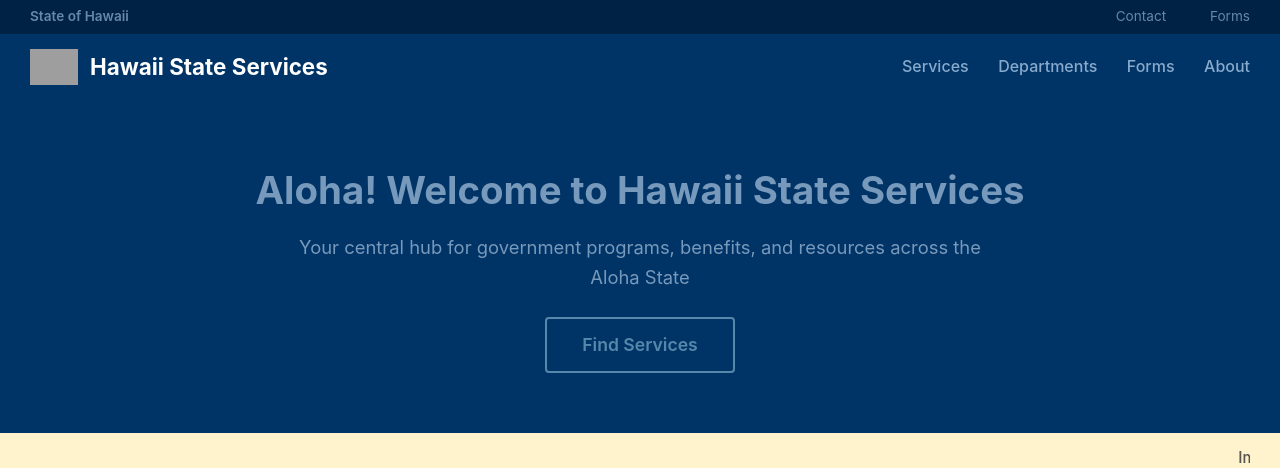
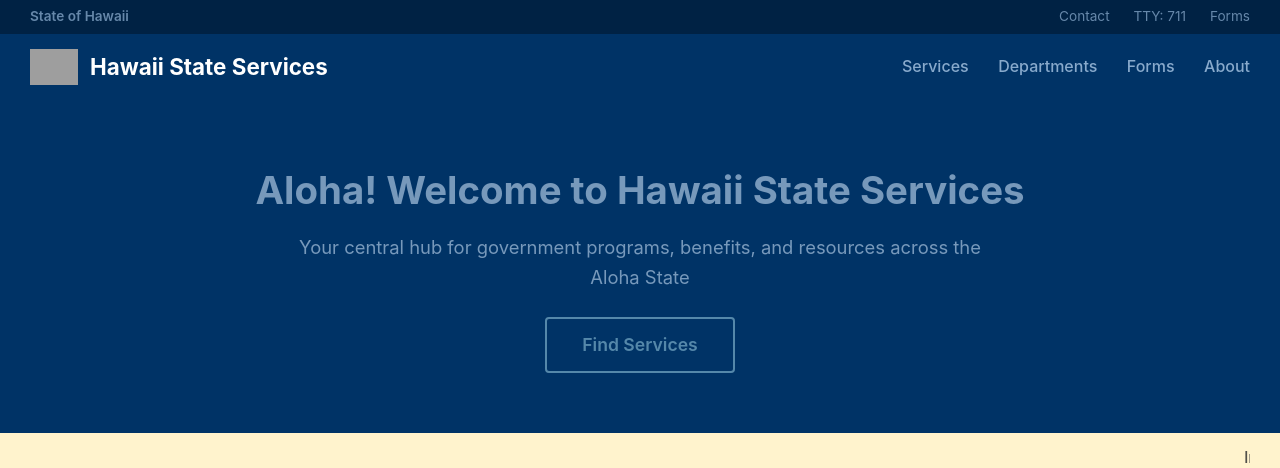
Before and after one commit to anabil25/hi-state-services, a Jekyll site: the page built from index.html, in a window 1280 px wide and 900 px high, cut to the strip 0-468 px from the top of the window. Built offline with Jekyll 4.4.1, drawn with Linux system fonts in a browser that asks for light colours; grey boxes are pictures that could not be loaded.

Commit message:
Fix accessibility: add discernible text to TTY link in header
Agent-Logs-Url: https://github.com/anabil25/hi-state-services/sessions/3627aaa8-e8e3-403d-aa4c-ba6f305f1510

Co-authored-by: anabil25 <128008677+anabil25@users.noreply.github.com>

```diff
--- a/_includes/header.html
+++ b/_includes/header.html
@@ -3,7 +3,7 @@
     <span class="state-label">State of Hawaii</span>
     <nav class="utility-nav">
       <a href="/about/#contact">Contact</a>
-      <a href="" class="tty-link"></a>
+      <a href="tel:711" class="tty-link">TTY: 711</a>
       <a href="/forms/">Forms</a>
     </nav>
   </div>
```
